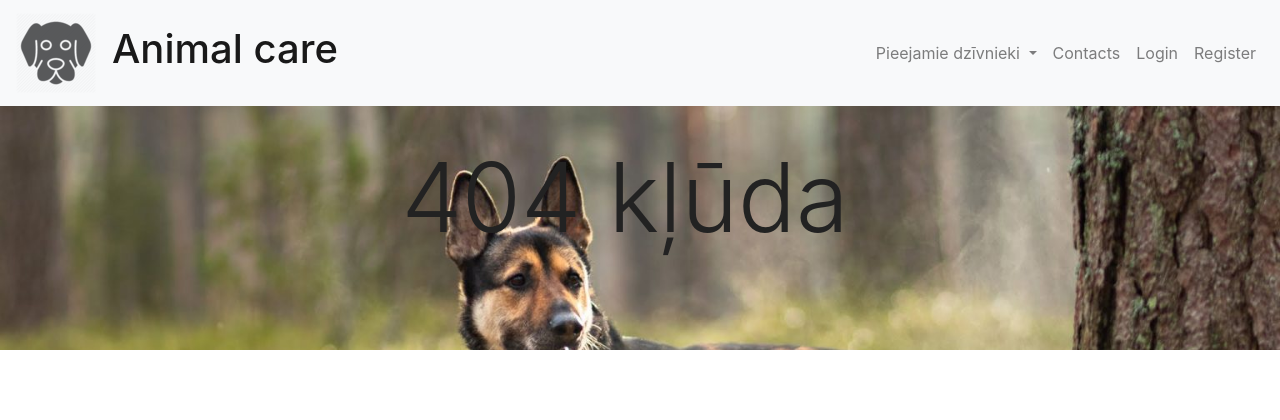
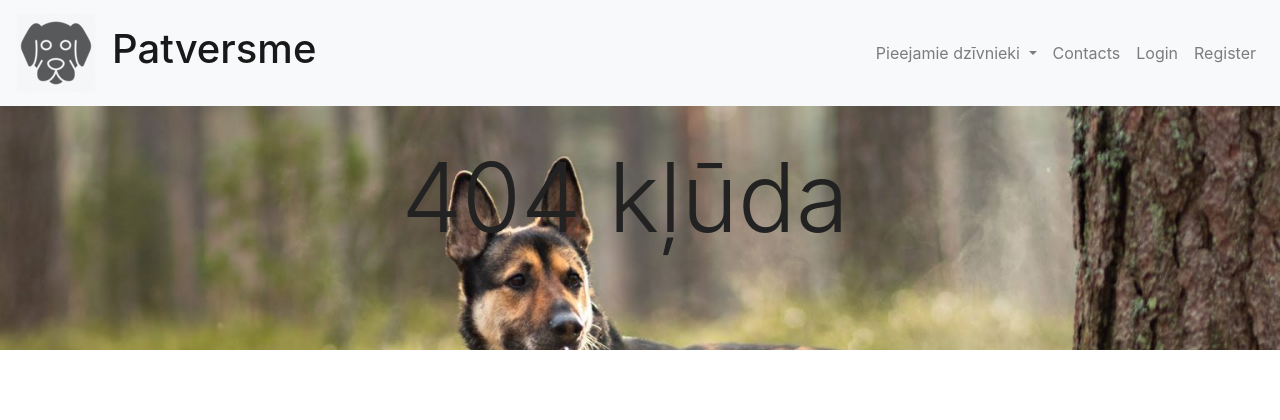
Before and after one commit to janiskrengelis/prog2020, a PHP site: page /404.php in a window 1280 px wide. Shown: the top 420 px of the page. Run offline with PHP 8.4, Linux system fonts and the light colour scheme; some libraries are stand-ins or nearby versions.

Commit message:
Tikai nomainīts header tituls

```diff
--- a/404.php
+++ b/404.php
@@ -3,7 +3,7 @@
 <head>
 	<meta charset="utf-8">
 	<meta name="viewport" content="width=device-width, initial-scale=1">
-	<title>Animal Care</title>
+	<title>Patversme</title>
 	<link rel="stylesheet" href="https://maxcdn.bootstrapcdn.com/bootstrap/4.0.0/css/bootstrap.min.css">
 	<script src="https://ajax.googleapis.com/ajax/libs/jquery/3.3.1/jquery.min.js"></script>
 	<script src="https://cdnjs.cloudflare.com/ajax/libs/popper.js/1.12.9/umd/popper.min.js"></script>
@@ -17,7 +17,7 @@
 <!-- Navigation -->
 <nav class="navbar navbar-expand-lg navbar-light bg-light fixed-top">
 	<a class="navbar-brand" href="images/logofull.png" data-lightbox="Header" data-title="Catgirls"><img src="images/logo.png" alt="Logo"></a>
-	<a class="navbar-brand" href="#"><h1>Animal care</h1></a>
+	<a class="navbar-brand" href="#"><h1>Patversme</h1></a>
 	<button class="navbar-toggler" type="button" data-toggle="collapse" data-target="#navbarNavDropdown" aria-controls="navbarNavDropdown" aria-expanded="false" aria-label="Toggle navigation">
 		<span class="navbar-toggler-icon"></span>
 	</button>
--- a/contacts.php
+++ b/contacts.php
@@ -3,7 +3,7 @@
 <head>
 	<meta charset="utf-8">
 	<meta name="viewport" content="width=device-width, initial-scale=1">
-	<title>Animal Care</title>
+	<title>Patversme</title>
 	<link rel="stylesheet" href="https://maxcdn.bootstrapcdn.com/bootstrap/4.0.0/css/bootstrap.min.css">
 	<script src="https://ajax.googleapis.com/ajax/libs/jquery/3.3.1/jquery.min.js"></script>
 	<script src="https://cdnjs.cloudflare.com/ajax/libs/popper.js/1.12.9/umd/popper.min.js"></script>
@@ -17,7 +17,7 @@
 <!-- Navigation -->
 <nav class="navbar navbar-expand-lg navbar-light bg-light fixed-top">
 	<a class="navbar-brand" href="images/logofull.png" data-lightbox="Header" data-title="Catgirls"><img src="images/logo.png" alt="Logo"></a>
-	<a class="navbar-brand" href="#"><h1>Animal care</h1></a>
+	<a class="navbar-brand" href="#"><h1>Patversme</h1></a>
 	<button class="navbar-toggler" type="button" data-toggle="collapse" data-target="#navbarNavDropdown" aria-controls="navbarNavDropdown" aria-expanded="false" aria-label="Toggle navigation">
 		<span class="navbar-toggler-icon"></span>
 	</button>
--- a/index.php
+++ b/index.php
@@ -3,7 +3,7 @@
 <head>
 	<meta charset="utf-8">
 	<meta name="viewport" content="width=device-width, initial-scale=1">
-	<title>Animal Care</title>
+	<title>Patversme</title>
 	<link rel="stylesheet" href="https://maxcdn.bootstrapcdn.com/bootstrap/4.0.0/css/bootstrap.min.css">
 	<script src="https://ajax.googleapis.com/ajax/libs/jquery/3.3.1/jquery.min.js"></script>
 	<script src="https://cdnjs.cloudflare.com/ajax/libs/popper.js/1.12.9/umd/popper.min.js"></script>
@@ -18,7 +18,7 @@
 <!-- Navigation -->
 <nav class="navbar navbar-expand-lg navbar-light bg-light fixed-top">
 	<a class="navbar-brand" href="images/logofull.png" data-lightbox="Header" data-title="Catgirls"><img src="images/logo.png" alt="Logo"></a>
-	<a class="navbar-brand" href="#"><h1>Animal care</h1></a>
+	<a class="navbar-brand" href="#"><h1>Patversme</h1></a>
 	<button class="navbar-toggler" type="button" data-toggle="collapse" data-target="#navbarNavDropdown" aria-controls="navbarNavDropdown" aria-expanded="false" aria-label="Toggle navigation">
 		<span class="navbar-toggler-icon"></span>
 	</button>
--- a/login.php
+++ b/login.php
@@ -3,7 +3,7 @@
 <head>
 	<meta charset="utf-8">
 	<meta name="viewport" content="width=device-width, initial-scale=1">
-	<title>Animal Care</title>
+	<title>Patversme</title>
 	<link rel="stylesheet" href="https://maxcdn.bootstrapcdn.com/bootstrap/4.0.0/css/bootstrap.min.css">
 	<script src="https://ajax.googleapis.com/ajax/libs/jquery/3.3.1/jquery.min.js"></script>
 	<script src="https://cdnjs.cloudflare.com/ajax/libs/popper.js/1.12.9/umd/popper.min.js"></script>
@@ -17,7 +17,7 @@
 <!-- Navigation -->
 <nav class="navbar navbar-expand-lg navbar-light bg-light fixed-top">
 	<a class="navbar-brand" href="images/logofull.png" data-lightbox="Header" data-title="Catgirls"><img src="images/logo.png" alt="Logo"></a>
-	<a class="navbar-brand" href="#"><h1>Animal care</h1></a>
+	<a class="navbar-brand" href="#"><h1>Patversme</h1></a>
 	<button class="navbar-toggler" type="button" data-toggle="collapse" data-target="#navbarNavDropdown" aria-controls="navbarNavDropdown" aria-expanded="false" aria-label="Toggle navigation">
 		<span class="navbar-toggler-icon"></span>
 	</button>
--- a/register.php
+++ b/register.php
@@ -3,7 +3,7 @@
 <head>
 	<meta charset="utf-8">
 	<meta name="viewport" content="width=device-width, initial-scale=1">
-	<title>Animal Care</title>
+	<title>Patversme</title>
 	<link rel="stylesheet" href="https://maxcdn.bootstrapcdn.com/bootstrap/4.0.0/css/bootstrap.min.css">
 	<script src="https://ajax.googleapis.com/ajax/libs/jquery/3.3.1/jquery.min.js"></script>
 	<script src="https://cdnjs.cloudflare.com/ajax/libs/popper.js/1.12.9/umd/popper.min.js"></script>
@@ -17,7 +17,7 @@
 <!-- Navigation -->
 <nav class="navbar navbar-expand-lg navbar-light bg-light fixed-top">
 	<a class="navbar-brand" href="images/logofull.png" data-lightbox="Header" data-title="Catgirls"><img src="images/logo.png" alt="Logo"></a>
-	<a class="navbar-brand" href="#"><h1>Animal care</h1></a>
+	<a class="navbar-brand" href="#"><h1>Patversme</h1></a>
 	<button class="navbar-toggler" type="button" data-toggle="collapse" data-target="#navbarNavDropdown" aria-controls="navbarNavDropdown" aria-expanded="false" aria-label="Toggle navigation">
 		<span class="navbar-toggler-icon"></span>
 	</button>
```
